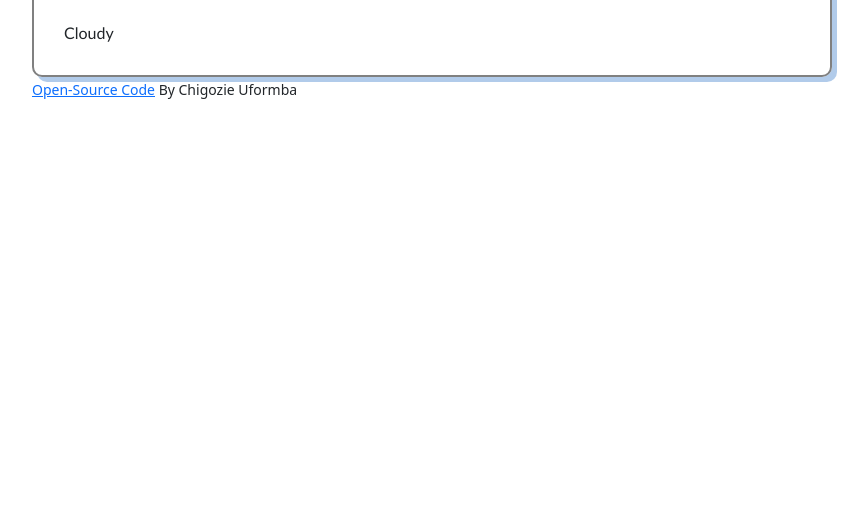
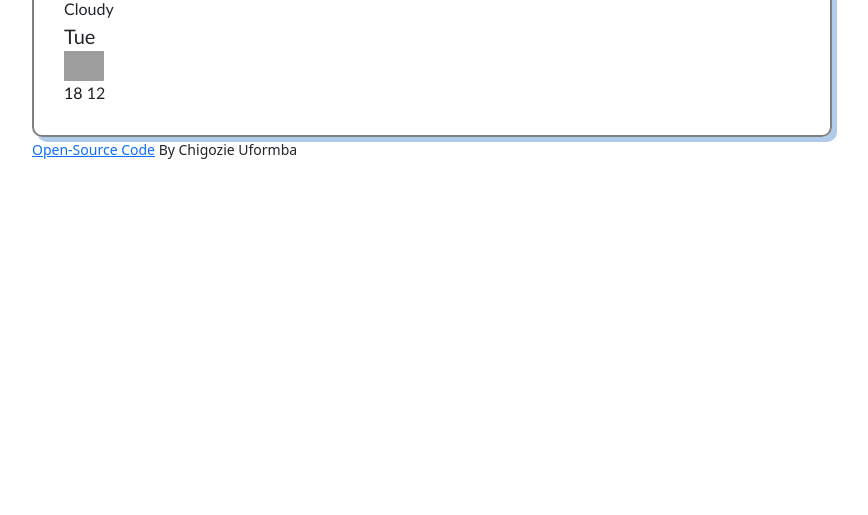
Before and after one commit to smileyuformba21/CLU-Vanilla-Weather-App, a plain HTML site: page index.html in a window 1280 px wide. Shown: the part 285-800 px from the top of the page, without its empty margins (208-1076 px from the left). Drawn offline with nearby package versions, Linux system fonts and the light colour scheme; no server answers; grey boxes are pictures that could not be loaded.

Commit message:
added weather forecast to html

```diff
--- a/index.html
+++ b/index.html
@@ -60,7 +60,6 @@
                     >
                   </div>
                 </div>
-                <br />
                 <span id="description">cloudy</span>
               </div>
             </div>
@@ -71,6 +70,22 @@
                   <li>humidity: <span id="humidity">90</span>%</li>
                   <li>wind: <span id="wind">26</span>km/h</li>
                 </ul>
+              </div>
+            </div>
+          </div>
+          <div class="weather-forecast" id="forecast">
+            <div class="row">
+              <div class="col-2">
+                <div class="forecast-date">Tue</div>
+                <img
+                  src="http://openweathermap.org/img/wn/10d@2x.png"
+                  alt=""
+                  width="40px"
+                />
+                <div class="forecast-temp" id="forecast-temp">
+                  <span class="forecast-max">18</span>
+                  <span class="forecase-min">12</span>
+                </div>
               </div>
             </div>
           </div>
--- a/src/styles.css
+++ b/src/styles.css
@@ -33,3 +33,12 @@ h1 {
 li {
   list-style: none;
 }
+.forecast-date {
+  font-size: 20px;
+}
+.forecast-max {
+  color: rgba(0, 0, 0, 0.9);
+}
+.forecast-min {
+  color: rbga(0, 0, 0, 0.4);
+}
```
